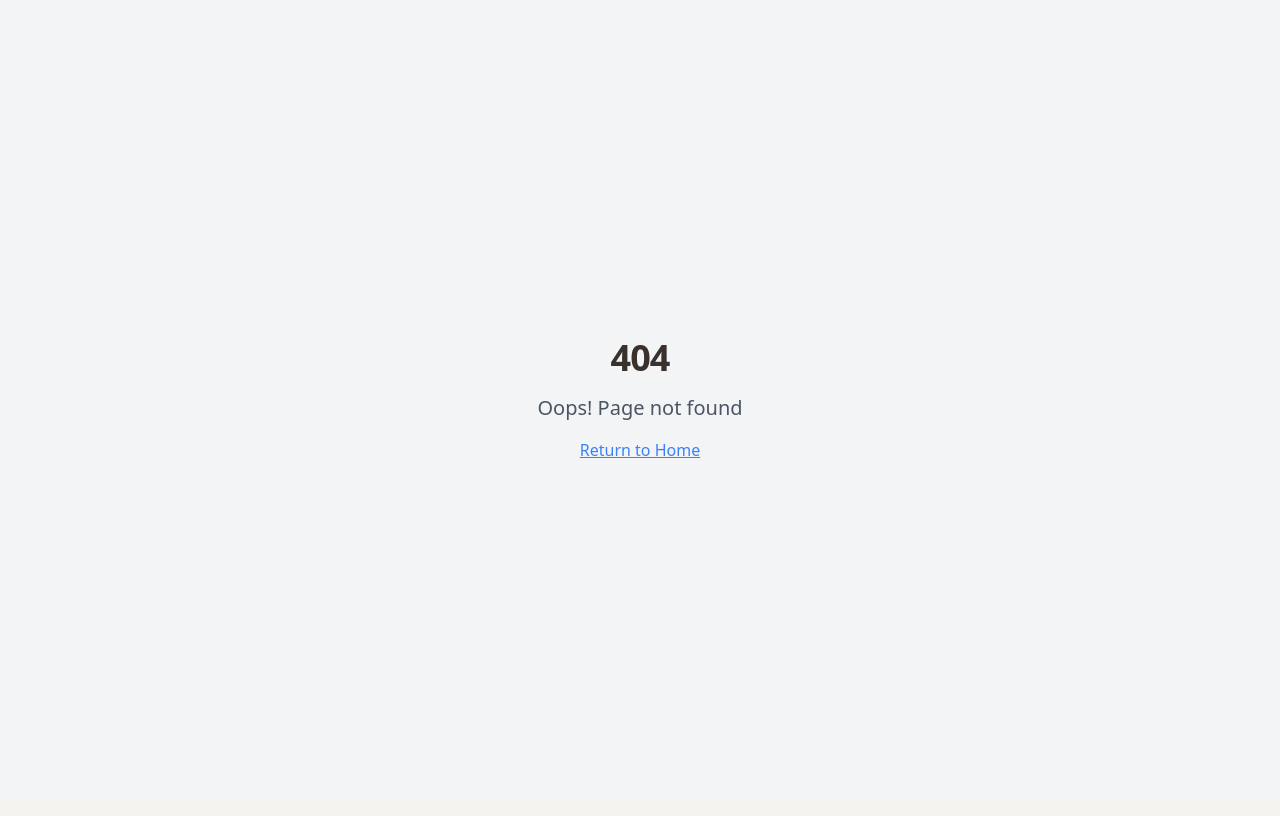
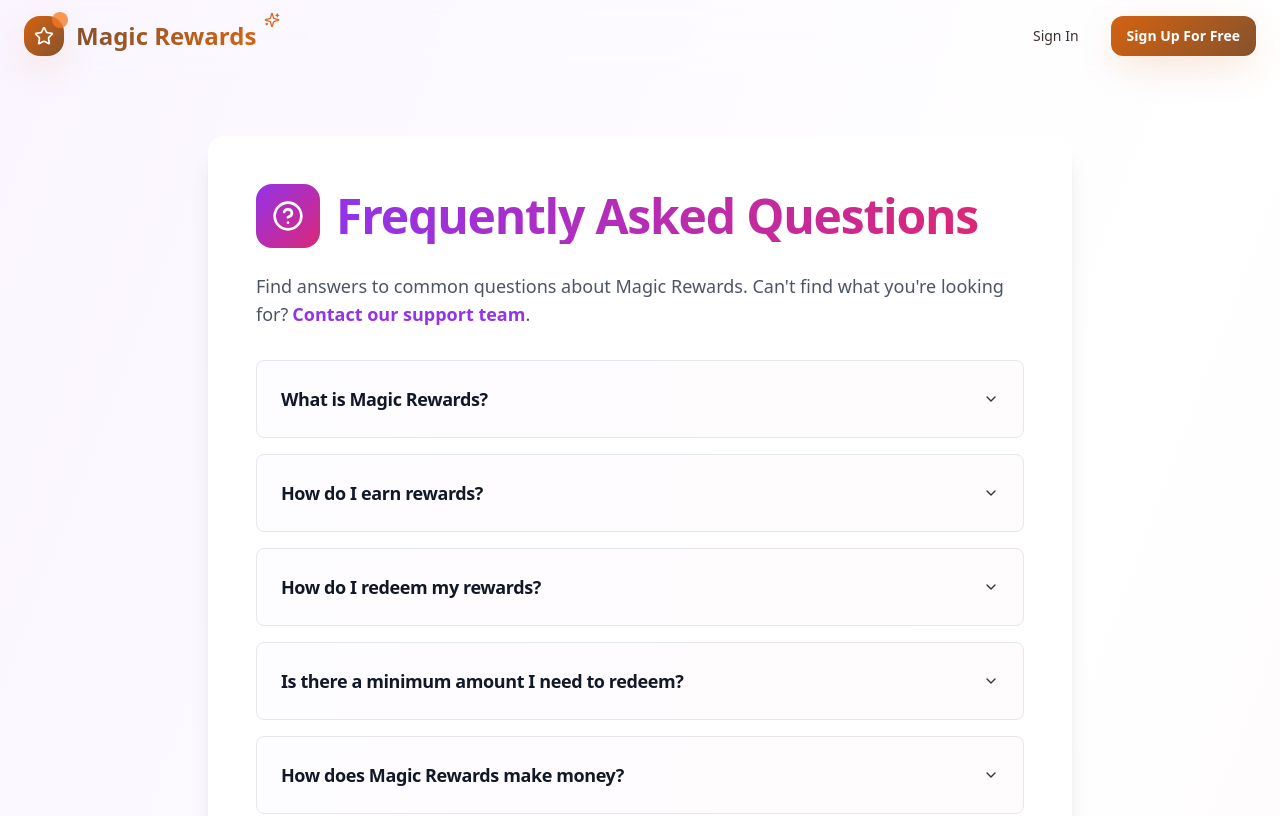
Before and after one commit to femij/magic-crisp-rewards, a React (Vite) app: page /faq in a window 1280 px wide. Before the commit this address had no page. Shown: the top 816 px of the page. Built offline with nearby package versions, Linux system fonts and the light colour scheme.

Commit message:
Create FAQ page

```diff
--- a/src/App.tsx
+++ b/src/App.tsx
@@ -9,6 +9,7 @@ import Signup from "./pages/Signup";
 import NotFound from "./pages/NotFound";
 import ImageEditor from "./pages/ImageEditor";
 import PrivacyPolicy from "./pages/PrivacyPolicy";
+import FAQ from "./pages/FAQ";
 
 const queryClient = new QueryClient();
 
@@ -23,6 +24,7 @@ const App = () => (
           <Route path="/login" element={<Login />} />
           <Route path="/signup" element={<Signup />} />
           <Route path="/privacy-policy" element={<PrivacyPolicy />} />
+          <Route path="/faq" element={<FAQ />} />
           <Route path="/image-editor" element={<ImageEditor />} />
           {/* ADD ALL CUSTOM ROUTES ABOVE THE CATCH-ALL "*" ROUTE */}
           <Route path="*" element={<NotFound />} />
--- a/src/components/Footer.tsx
+++ b/src/components/Footer.tsx
@@ -114,7 +114,7 @@ export function Footer() {
                 <span>•</span>
                 <a href="#" className="hover:text-white transition-colors duration-300">Terms of Service</a>
                 <span>•</span>
-                <a href="#" className="hover:text-white transition-colors duration-300">Support</a>
+                <Link to="/faq" className="hover:text-white transition-colors duration-300">FAQ</Link>
               </div>
             </div>
 
--- /dev/null
+++ b/src/pages/FAQ.tsx
@@ -0,0 +1,178 @@
+import { Header } from "@/components/Header";
+import { Footer } from "@/components/Footer";
+import { Link } from "react-router-dom";
+import {
+  Accordion,
+  AccordionContent,
+  AccordionItem,
+  AccordionTrigger,
+} from "@/components/ui/accordion";
+import { HelpCircle } from "lucide-react";
+
+const FAQ = () => {
+  const faqs = [
+    {
+      question: "What is Magic Rewards?",
+      answer: "Magic Rewards is a cashback rewards program that allows you to earn points on every purchase you make, both online and in-store. You can then redeem these points for cash directly to your bank account."
+    },
+    {
+      question: "How do I earn rewards?",
+      answer: "You earn rewards automatically on every purchase you make with your linked payment methods. Simply connect your bank account or payment cards, and we'll track your transactions securely using Open Banking technology. Points are credited to your account instantly after each qualifying purchase."
+    },
+    {
+      question: "How do I redeem my rewards?",
+      answer: "Redeeming your rewards is simple! Once you've accumulated enough points, go to your account dashboard and select 'Redeem'. Choose your preferred redemption method (bank transfer or mobile money), enter the amount, and your cash will be transferred directly to your account within 24 hours."
+    },
+    {
+      question: "Is there a minimum amount I need to redeem?",
+      answer: "Yes, the minimum redemption amount is ₦500 worth of points. This helps us process transactions efficiently and minimize transfer fees for you."
+    },
+    {
+      question: "How does Magic Rewards make money?",
+      answer: "We partner with merchants and brands who pay us a commission when you make purchases. We share a portion of this commission with you as cashback rewards. This means you earn rewards at no cost to you!"
+    },
+    {
+      question: "Is my financial information secure?",
+      answer: "Absolutely! We use bank-grade encryption and Open Banking technology regulated by financial authorities. We never store your banking credentials or card numbers. All connections are read-only, meaning we can only view transaction data – we cannot move money or access your accounts."
+    },
+    {
+      question: "Which banks and payment methods are supported?",
+      answer: "We support all major Nigerian banks including GTBank, Access Bank, First Bank, UBA, Zenith Bank, and many others. You can connect debit cards, credit cards, and mobile money accounts. We're constantly adding more partners to expand our coverage."
+    },
+    {
+      question: "Do rewards expire?",
+      answer: "Your points remain valid for 12 months from the date they were earned. As long as your account remains active (at least one transaction every 6 months), your points will continue to roll over."
+    },
+    {
+      question: "Can I use Magic Rewards for international purchases?",
+      answer: "Currently, Magic Rewards focuses on transactions made in Nigeria. However, we're working on expanding internationally. Stay tuned for updates!"
+    },
+    {
+      question: "How will I know when I've earned rewards?",
+      answer: "You'll receive instant notifications via WhatsApp and email every time you earn points. You can also check your Magic Rewards dashboard anytime to see your point balance and transaction history."
+    },
+    {
+      question: "What if I return a purchase?",
+      answer: "If you return an item or get a refund for a purchase, the corresponding points will be deducted from your account. If you've already redeemed those points, the amount may be deducted from your next earnings."
+    },
+    {
+      question: "Can I refer friends and family?",
+      answer: "Yes! Our referral program rewards you when friends sign up using your unique referral code. Both you and your friend will receive bonus points when they make their first purchase."
+    },
+    {
+      question: "Is there a fee to join Magic Rewards?",
+      answer: "No! Magic Rewards is completely free to join and use. There are no membership fees, monthly charges, or hidden costs."
+    },
+    {
+      question: "What happens to my points if I close my account?",
+      answer: "If you decide to close your account, you'll have 30 days to redeem any remaining points. After that period, unused points will be forfeited."
+    },
+    {
+      question: "Can I have multiple accounts?",
+      answer: "Each person is allowed one Magic Rewards account. Multiple accounts may result in suspension of all associated accounts and forfeiture of points."
+    },
+    {
+      question: "How long does it take for points to appear in my account?",
+      answer: "Most points appear instantly after a transaction. In some cases, it may take up to 48 hours for points to be credited, especially for larger purchases that require merchant verification."
+    },
+    {
+      question: "What if I don't receive my cashback redemption?",
+      answer: "Redemptions typically process within 24 hours. If you haven't received your cashback after 48 hours, please contact our support team with your transaction ID, and we'll investigate immediately."
+    },
+    {
+      question: "Can I connect multiple bank accounts?",
+      answer: "Yes! You can connect multiple bank accounts and payment cards to maximize your earning potential across all your purchases."
+    },
+    {
+      question: "How do I contact customer support?",
+      answer: "You can reach our support team 24/7 through the in-app chat, email us at support@magicrewards.com, or call us at 1-800-MAGIC-REWARDS. We typically respond within 2 hours during business hours."
+    },
+    {
+      question: "Are there any excluded purchases?",
+      answer: "Most purchases qualify for rewards. However, certain categories like cash advances, money transfers, gift card purchases, and gambling transactions are excluded from earning points."
+    }
+  ];
+
+  return (
+    <div className="min-h-screen bg-gradient-to-br from-purple-50 via-white to-pink-50">
+      <Header />
+
+      <main className="container mx-auto px-4 py-16 max-w-4xl">
+        <div className="bg-white rounded-2xl shadow-xl p-8 md:p-12">
+          <div className="flex items-center gap-4 mb-6">
+            <div className="w-16 h-16 bg-gradient-to-br from-purple-600 to-pink-600 rounded-2xl flex items-center justify-center">
+              <HelpCircle className="w-8 h-8 text-white" />
+            </div>
+            <div>
+              <h1 className="text-4xl md:text-5xl font-bold bg-gradient-to-r from-purple-600 to-pink-600 bg-clip-text text-transparent">
+                Frequently Asked Questions
+              </h1>
+            </div>
+          </div>
+
+          <p className="text-gray-600 mb-8 text-lg">
+            Find answers to common questions about Magic Rewards. Can't find what you're looking for?
+            <a href="mailto:support@magicrewards.com" className="text-purple-600 hover:text-purple-700 font-semibold ml-1">
+              Contact our support team
+            </a>.
+          </p>
+
+          <Accordion type="single" collapsible className="w-full space-y-4">
+            {faqs.map((faq, index) => (
+              <AccordionItem
+                key={index}
+                value={`item-${index}`}
+                className="border border-gray-200 rounded-lg px-6 bg-gradient-to-r from-purple-50/30 to-pink-50/30 hover:from-purple-50/50 hover:to-pink-50/50 transition-all"
+              >
+                <AccordionTrigger className="text-left hover:no-underline py-6">
+                  <span className="font-semibold text-gray-900 text-lg pr-4">
+                    {faq.question}
+                  </span>
+                </AccordionTrigger>
+                <AccordionContent className="text-gray-700 leading-relaxed pb-6 pt-2">
+                  {faq.answer}
+                </AccordionContent>
+              </AccordionItem>
+            ))}
+          </Accordion>
+
+          <div className="mt-12 pt-8 border-t border-gray-200">
+            <div className="bg-gradient-to-r from-purple-100 to-pink-100 rounded-xl p-6 text-center">
+              <h3 className="text-xl font-bold text-gray-900 mb-2">Still have questions?</h3>
+              <p className="text-gray-700 mb-4">
+                Our support team is here to help you 24/7
+              </p>
+              <div className="flex flex-col sm:flex-row gap-4 justify-center">
+                <a
+                  href="mailto:support@magicrewards.com"
+                  className="inline-flex items-center justify-center px-6 py-3 bg-purple-600 text-white font-semibold rounded-lg hover:bg-purple-700 transition-colors"
+                >
+                  Email Support
+                </a>
+                <a
+                  href="tel:1-800-MAGIC-REWARDS"
+                  className="inline-flex items-center justify-center px-6 py-3 bg-white text-purple-600 font-semibold rounded-lg border-2 border-purple-600 hover:bg-purple-50 transition-colors"
+                >
+                  Call Us
+                </a>
+              </div>
+            </div>
+          </div>
+
+          <div className="mt-8">
+            <Link
+              to="/"
+              className="inline-flex items-center text-purple-600 hover:text-purple-700 font-semibold transition-colors"
+            >
+              ← Back to Home
+            </Link>
+          </div>
+        </div>
+      </main>
+
+      <Footer />
+    </div>
+  );
+};
+
+export default FAQ;
```
